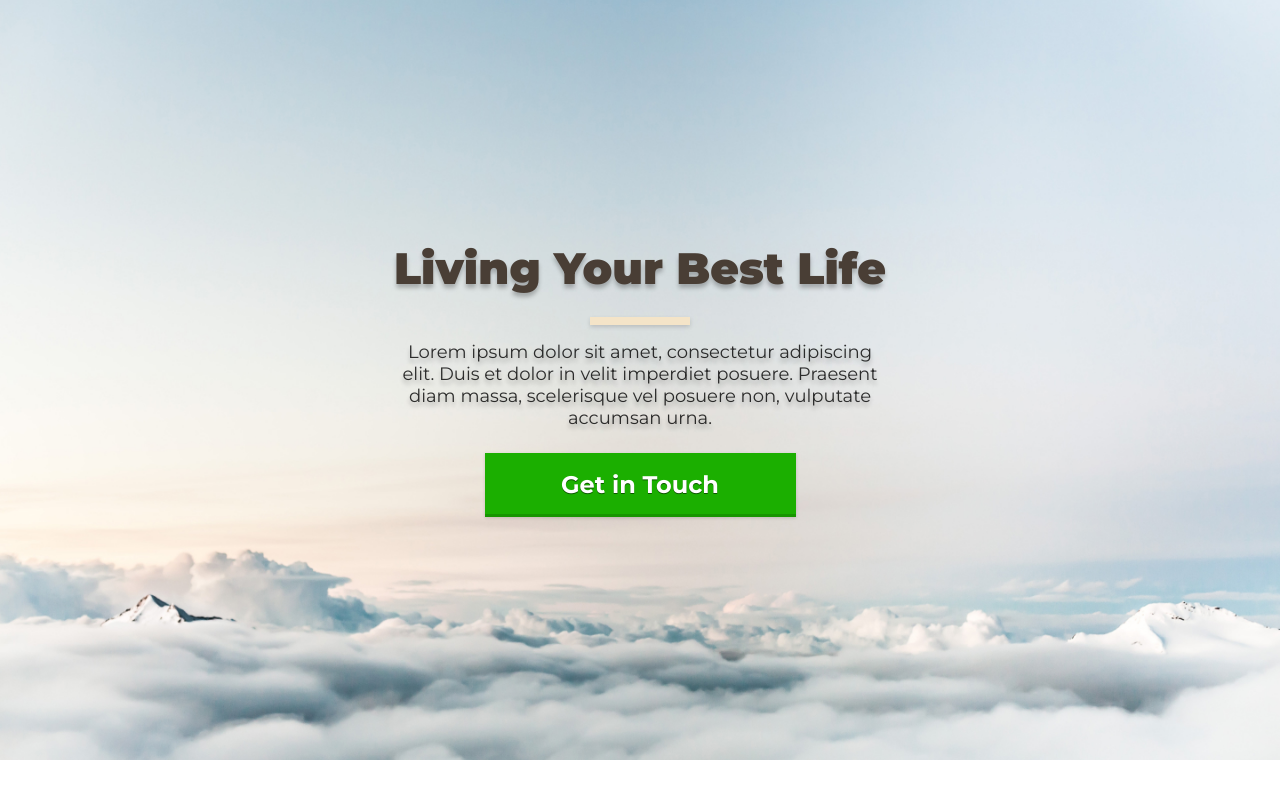
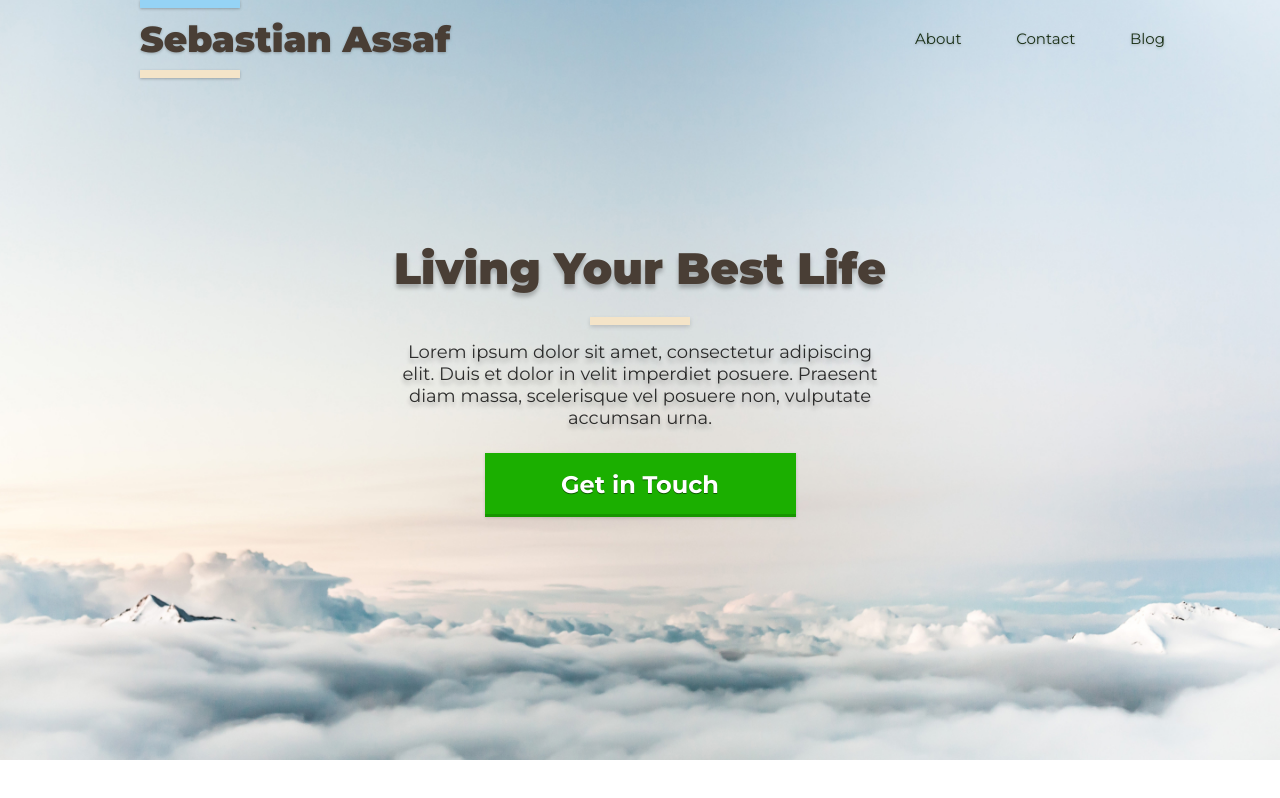
Before and after one commit to martin-sweeny/sebassaf.com, a Gatsby site: page / in a window 1280 px wide. Built offline with nearby package versions, Linux system fonts and the light colour scheme; Gatsby itself is replaced by a stand-in of ours.

Commit message:
feat(menu): integrate menu

```diff
--- a/gatsby-config.js
+++ b/gatsby-config.js
@@ -7,7 +7,7 @@ module.exports = {
 	plugins: [
 		`gatsby-plugin-offline`,
 		`gatsby-plugin-emotion`,
-		`gatsby-plugin-react-helmet`,
+		+`gatsby-plugin-react-helmet`,
 		`gatsby-transformer-sharp`,
 		`gatsby-plugin-sharp`,
 		{
@@ -32,7 +32,7 @@ module.exports = {
 				background_color: `#fff`,
 				theme_color: `#4B5F32`,
 				display: `minimal-ui`,
-				icon: ``,
+				icon: `src/images/favicon.svg`,
 			},
 		},
 	],
--- /dev/null
+++ b/src/components/header.jsx
@@ -0,0 +1,110 @@
+import React from 'react'
+import styled from '@emotion/styled'
+import { Link } from 'gatsby'
+import { dark, secondary, accent } from '../utils/colours'
+
+const HEADER_HEIGHT = '78px'
+
+const styles = {
+	Header: styled.header`
+		height: ${HEADER_HEIGHT};
+		position: fixed;
+		text-align: center;
+		text-shadow: 0 1px 3px rgba(0, 0, 0, 0.25);
+		top: 0;
+		width: 100%;
+		z-index: 10;
+
+		li {
+			list-style: none;
+		}
+	`,
+
+	Logo: styled.h1`
+		color: ${dark};
+		font-size: 36px;
+		font-weight: 900;
+		height: ${HEADER_HEIGHT};
+		line-height: ${HEADER_HEIGHT};
+		margin: 0;
+		position: relative;
+
+		&:before {
+			background: ${secondary};
+			bottom: 0;
+			box-shadow: 0 1px 3px rgba(0, 0, 0, 0.25);
+			content: '';
+			height: 8px;
+			left: 0;
+			position: absolute;
+			width: 100px;
+		}
+
+		&:after {
+			background: ${accent};
+			box-shadow: 0 1px 3px rgba(0, 0, 0, 0.25);
+			content: '';
+			height: 8px;
+			left: 0;
+			position: absolute;
+			top: 0;
+			width: 100px;
+		}
+	`,
+
+	Menu: styled.menu`
+		width: 25%;
+		height: ${HEADER_HEIGHT};
+
+		ul {
+			display: flex;
+			align-items: center;
+			justify-content: space-between;
+			width: 100%;
+		}
+
+		a {
+			display: block;
+			height: ${HEADER_HEIGHT};
+			line-height: ${HEADER_HEIGHT};
+			text-decoration: none;
+
+			&:hover,
+			&:focus {
+				border-bottom: 8px solid ${secondary};
+			}
+		}
+	`,
+	Wrapper: styled.div`
+		align-items: center;
+		display: flex;
+		justify-content: space-between;
+		margin-left: auto;
+		margin-right: auto;
+		max-width: 1000px;
+		width: calc(100% - 48px);
+	`,
+}
+
+export default () => {
+	return (
+		<styles.Header>
+			<styles.Wrapper>
+				<styles.Logo>Sebastian Assaf</styles.Logo>
+				<styles.Menu>
+					<ul>
+						<li>
+							<a href="#">About</a>
+						</li>
+						<li>
+							<a href="#/contact">Contact</a>
+						</li>
+						<li>
+							<Link to="/blog">Blog</Link>
+						</li>
+					</ul>
+				</styles.Menu>
+			</styles.Wrapper>
+		</styles.Header>
+	)
+}
--- a/src/components/hero-banner.jsx
+++ b/src/components/hero-banner.jsx
@@ -4,7 +4,7 @@ import { StaticQuery } from 'gatsby'
 import Img from 'gatsby-image'
 import Color from 'color'
 
-import { primary, secondary, accent, white } from '../utils/colours'
+import { dark, secondary, primary, white } from '../utils/colours'
 
 const styles = {
 	HeroBanner: styled.section`
@@ -18,7 +18,7 @@ const styles = {
 		text-shadow: 0px 4px 4px rgba(0, 0, 0, 0.25);
 
 		h1 {
-			color: ${primary};
+			color: ${dark};
 			margin-bottom: 6vh;
 			position: relative;
 			text-align: center;
@@ -53,7 +53,7 @@ const styles = {
 		z-index: -1;
 	`,
 	CTA: styled.a`
-		background: ${Color(accent)
+		background: ${Color(primary)
 			.saturate(50)
 			.lighten(1.5)
 			.toString()};
@@ -72,7 +72,7 @@ const styles = {
 
 		&:hover,
 		&:focus {
-			background: ${Color(accent)
+			background: ${Color(primary)
 				.saturate(100)
 				.lighten(1.75)
 				.toString()};
--- a/src/components/layout.jsx
+++ b/src/components/layout.jsx
@@ -4,6 +4,7 @@ import styled from '@emotion/styled'
 import { StaticQuery, graphql } from 'gatsby'
 import { Global, css } from '@emotion/core'
 
+import Header from './header'
 import { white, primary } from '../utils/colours'
 
 const fontStack = `montserrat, sans-serif`
@@ -45,6 +46,7 @@ const Layout = ({ children }) => (
 			<>
 				<GlobalStyle />
 
+				<Header />
 				<Content>
 					<div>{children}</div>
 				</Content>
--- a/src/utils/colours.js
+++ b/src/utils/colours.js
@@ -1,5 +1,6 @@
 export const white = '#fff'
 export const black = '#000'
-export const primary = '#493E35'
+export const dark = '#493E35'
+export const primary = '#1A3016'
 export const secondary = '#F4E4C8'
-export const accent = '#1A3016'
+export const accent = '#95D3F5'
```
Also changed, not shown: src/images/favicon.svg (added).
